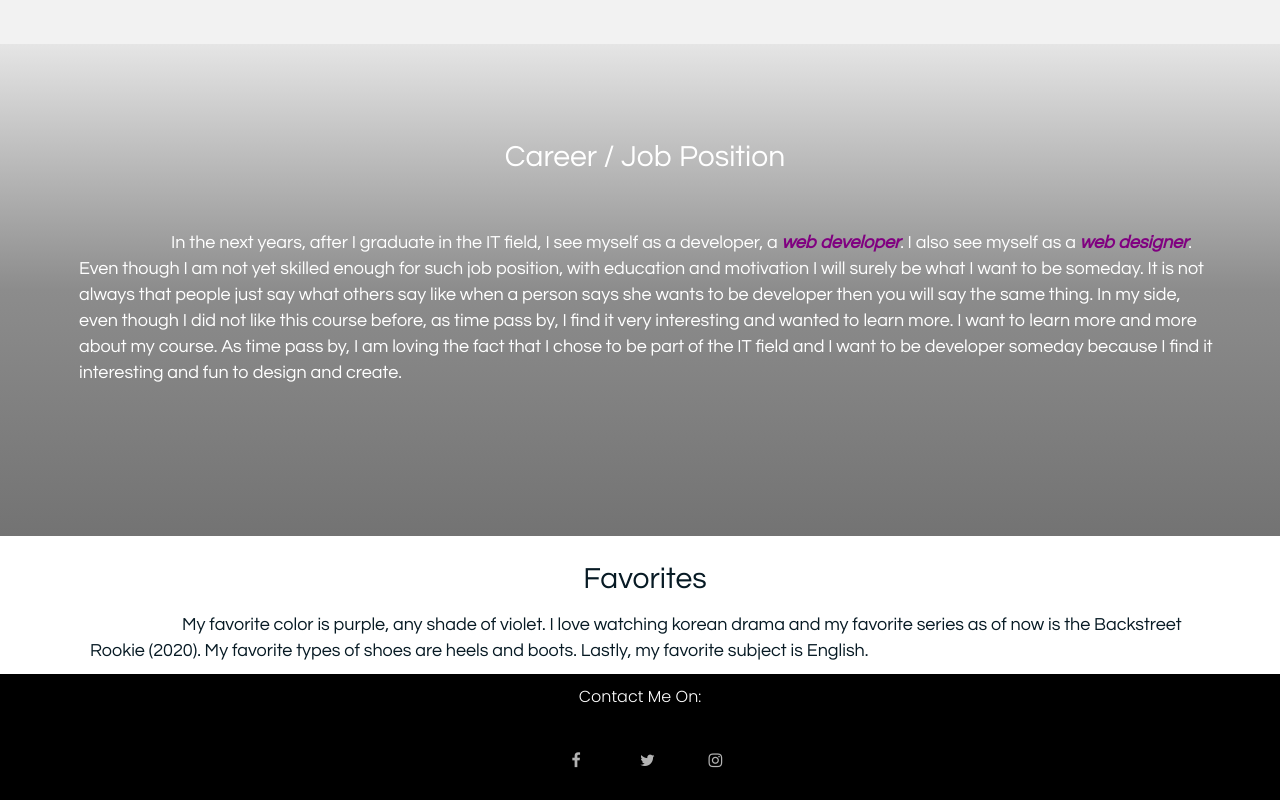
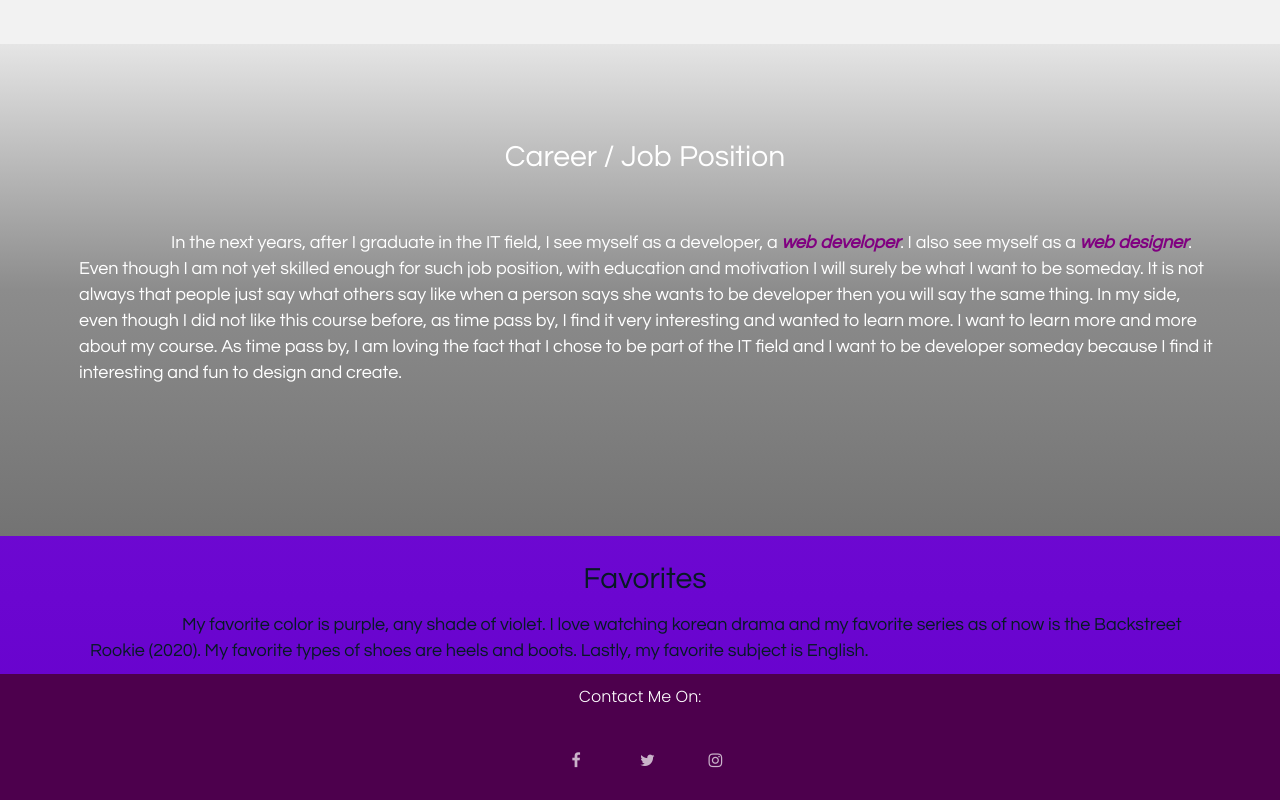
Before and after one commit to lykacanete/lykacanete.github.io, a plain HTML site: page index.html in a window 1280 px wide. Shown: the part 4390-5190 px from the top of the page. Drawn offline with Linux system fonts and the light colour scheme; a script that the page names is missing; files whose address does not match are found by name.

Commit message:
Update styles.css

```diff
--- a/css/styles.css
+++ b/css/styles.css
@@ -7,7 +7,7 @@
 /* light gray */
 /* Fonts */
 /***** 02. General Styles *****/
-html,
+
 body {
   width: 100%;
   height: 100%;
@@ -237,7 +237,7 @@ header{
 
 /* Header */
 header {
-  background-image: linear-gradient(rgba(0,0,0,0.5), rgba(0,0,0,0.5)), url("images/img.jpg");
+
   height: 100vh;
   background-size: cover;
   background-position: center;
@@ -717,7 +717,7 @@ a:hover.back-to-top {
   color: white;
   padding-top: 10px;
   padding-bottom: 0;
-  background-color: black; }
+  background-color: #4d004d; }
   #social-media-section span {
     font-size: 40px;
     color: white;
```
